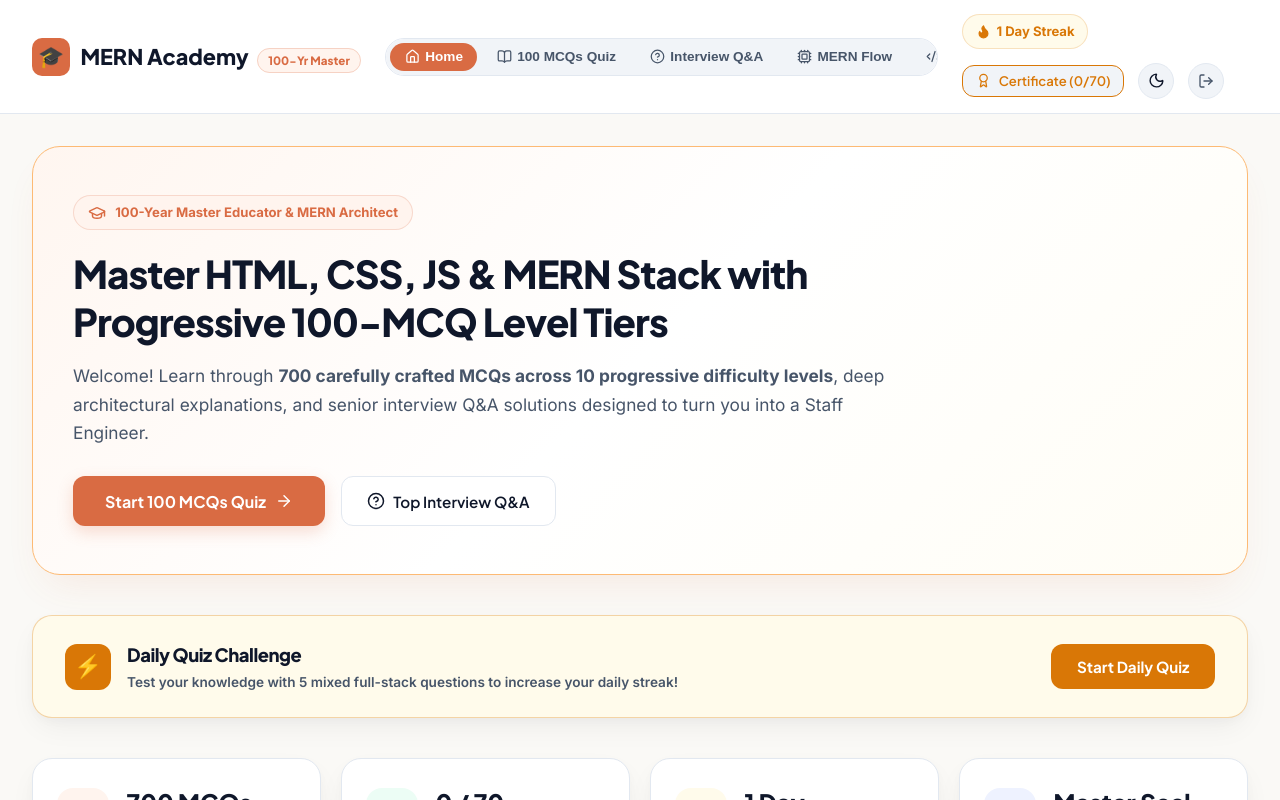
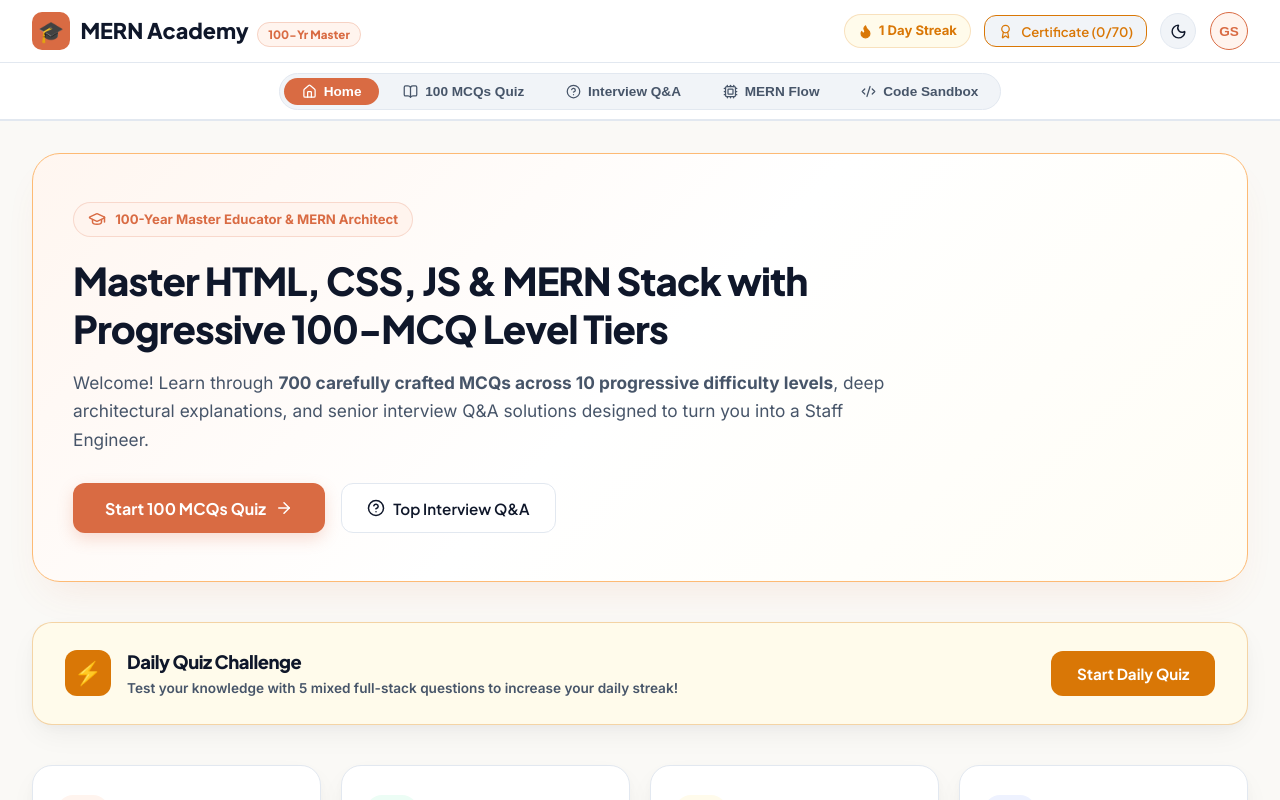
Before and after one commit to rithesh2130-beep/mernmastery, a React (Vite) app: page / in a window 1280 px wide. Both pictures are taken after a click on the button "Continue as Guest". Shown: the top 800 px of the page. Built offline with nearby package versions, Linux system fonts and the light colour scheme.

Commit message:
style: move navigation switcher sub-navbar row and add profile avatar trigger

```diff
--- a/src/components/Navbar.jsx
+++ b/src/components/Navbar.jsx
@@ -15,7 +15,7 @@ import {
 } from 'lucide-react';
 
 export const Navbar = ({ currentView, setCurrentView, onOpenCertificate }) => {
-  const { theme, toggleTheme, streak, getTotalCompletedLevels, logout } = useProgress();
+  const { theme, toggleTheme, streak, getTotalCompletedLevels, logout, user } = useProgress();
   const completedCount = getTotalCompletedLevels();
 
   const navItems = [
@@ -23,12 +23,15 @@ export const Navbar = ({ currentView, setCurrentView, onOpenCertificate }) => {
     { id: 'quiz', label: '100 MCQs Quiz', icon: <BookOpen size={15} /> },
     { id: 'interview', label: 'Interview Q&A', icon: <HelpCircle size={15} /> },
     { id: 'architecture', label: 'MERN Flow', icon: <Cpu size={15} /> },
-    { id: 'sandbox', label: 'Code Sandbox', icon: <Code2 size={15} /> },
-    { id: 'profile', label: 'Profile', icon: <User size={15} /> }
+    { id: 'sandbox', label: 'Code Sandbox', icon: <Code2 size={15} /> }
   ];
 
+  const initials = user?.name ? user.name.split(' ').map(n => n[0]).join('').toUpperCase() : 'S';
+
   return (
-    <nav className="navbar">
+    <div style={{ display: 'flex', flexDirection: 'column', width: '100%' }}>
+      {/* Top Navbar Row */}
+      <nav className="navbar" style={{ padding: '0.75rem 2rem' }}>
         {/* Brand Logo & Persona */}
         <a href="#home" className="brand-title" onClick={() => setCurrentView('home')}>
           <div style={{
@@ -50,46 +53,7 @@ export const Navbar = ({ currentView, setCurrentView, onOpenCertificate }) => {
           </div>
         </a>
 
-      {/* View Switcher Tabs */}
-      <div style={{
-        display: 'flex',
-        gap: '0.3rem',
-        background: 'var(--bg-tertiary)',
-        padding: '0.25rem',
-        borderRadius: 'var(--radius-full)',
-        border: '1px solid var(--border-color)',
-        overflowX: 'auto',
-        maxWidth: '100%'
-      }}>
-        {navItems.map(item => {
-          const isActive = currentView === item.id;
-          return (
-            <button
-              key={item.id}
-              onClick={() => setCurrentView(item.id)}
-              style={{
-                borderRadius: 'var(--radius-full)',
-                padding: '0.4rem 0.9rem',
-                fontSize: '0.85rem',
-                fontWeight: 600,
-                background: isActive ? 'var(--accent-terracotta)' : 'transparent',
-                color: isActive ? '#FFFFFF' : 'var(--text-muted)',
-                border: 'none',
-                cursor: 'pointer',
-                display: 'flex',
-                alignItems: 'center',
-                gap: '0.35rem',
-                transition: 'var(--transition)',
-                whiteSpace: 'nowrap'
-              }}
-            >
-              {item.icon} {item.label}
-            </button>
-          );
-        })}
-      </div>
-
-      {/* Right Controls: Streak, Certificate, Theme, Logout */}
+        {/* Right Controls: Streak, Certificate, Theme, Profile Avatar */}
         <div className="navbar-controls" style={{ display: 'flex', alignItems: 'center', gap: '0.85rem', flexWrap: 'wrap' }}>
           {/* Streak Counter */}
           <div style={{
@@ -142,27 +106,80 @@ export const Navbar = ({ currentView, setCurrentView, onOpenCertificate }) => {
             {theme === 'dark' ? <Sun size={17} /> : <Moon size={17} />}
           </button>
 
-        {/* Logout Button */}
+          {/* Profile Quick Trigger (Avatar) */}
           <button
-          onClick={logout}
+            onClick={() => setCurrentView('profile')}
             style={{
-            background: 'var(--bg-tertiary)',
-            border: '1px solid var(--border-color)',
-            color: 'var(--text-muted)',
-            width: '36px',
-            height: '36px',
-            borderRadius: 'var(--radius-full)',
+              width: '38px',
+              height: '38px',
+              borderRadius: '50%',
+              background: currentView === 'profile' ? 'var(--accent-terracotta)' : 'var(--accent-terracotta-bg)',
+              color: currentView === 'profile' ? '#FFFFFF' : 'var(--accent-terracotta)',
+              border: '1.5px solid var(--accent-terracotta)',
+              fontWeight: 800,
+              fontSize: '0.85rem',
               display: 'flex',
               alignItems: 'center',
               justifyContent: 'center',
               cursor: 'pointer',
+              boxShadow: currentView === 'profile' ? '0 4px 12px rgba(217, 107, 67, 0.25)' : 'none',
               transition: 'var(--transition)'
             }}
-          title="Log Out Scholar"
+            title="Open Student Profile"
           >
-          <LogOut size={16} />
+            {initials}
           </button>
         </div>
       </nav>
+
+      {/* Sub-Navbar View Switcher Row */}
+      <div className="sub-navbar" style={{
+        background: 'var(--bg-secondary)',
+        borderBottom: '1px solid var(--border-color)',
+        padding: '0.6rem 2rem',
+        display: 'flex',
+        justifyContent: 'center',
+        overflowX: 'auto',
+        whiteSpace: 'nowrap',
+        gap: '0.75rem',
+        boxShadow: 'inset 0 -1px 0 var(--border-color)'
+      }}>
+        <div style={{
+          display: 'flex',
+          gap: '0.4rem',
+          background: 'var(--bg-tertiary)',
+          padding: '0.25rem',
+          borderRadius: 'var(--radius-full)',
+          border: '1px solid var(--border-color)'
+        }}>
+          {navItems.map(item => {
+            const isActive = currentView === item.id;
+            return (
+              <button
+                key={item.id}
+                onClick={() => setCurrentView(item.id)}
+                style={{
+                  borderRadius: 'var(--radius-full)',
+                  padding: '0.4rem 1.1rem',
+                  fontSize: '0.85rem',
+                  fontWeight: 700,
+                  background: isActive ? 'var(--accent-terracotta)' : 'transparent',
+                  color: isActive ? '#FFFFFF' : 'var(--text-muted)',
+                  border: 'none',
+                  cursor: 'pointer',
+                  display: 'flex',
+                  alignItems: 'center',
+                  gap: '0.45rem',
+                  transition: 'var(--transition)',
+                  whiteSpace: 'nowrap'
+                }}
+              >
+                {item.icon} {item.label}
+              </button>
+            );
+          })}
+        </div>
+      </div>
+    </div>
   );
 };
```
Lines whose indentation alone changed are shown as unchanged.
